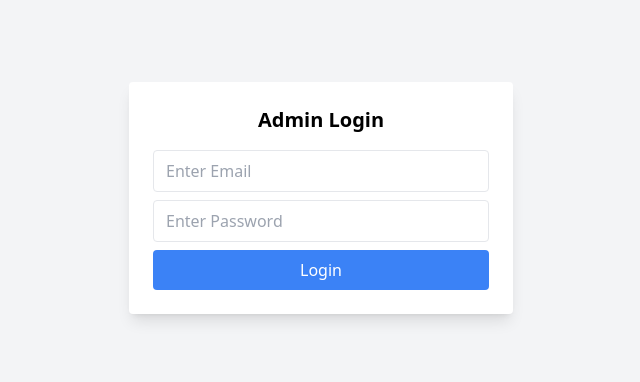
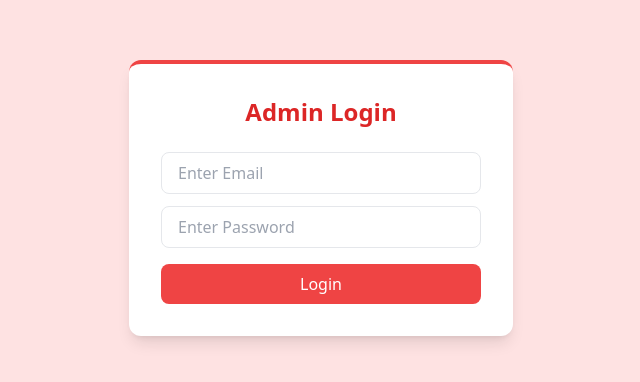
Before and after one commit to codesparshofficial/Admin, a plain HTML site: page login.html in a window 1280 px wide. Shown: the part 202-584 px from the top of the page, without its empty margins (319-959 px from the left). Drawn offline with nearby package versions, Linux system fonts and the light colour scheme.

Commit message:
Update login.html

```diff
--- a/login.html
+++ b/login.html
@@ -3,23 +3,35 @@
 <head>
     <meta charset="UTF-8">
     <meta name="viewport" content="width=device-width, initial-scale=1.0">
-    <title>Login | Admin Panel</title>
+    <title>Admin Login | Secure Panel</title>
     <script src="https://cdn.tailwindcss.com"></script>
 </head>
-<body class="flex justify-center items-center h-screen bg-gray-100">
+<body class="flex justify-center items-center h-screen bg-red-100">
 
-    <div class="bg-white p-6 rounded shadow-lg w-96">
-        <h2 class="text-xl font-semibold text-center mb-4">Admin Login</h2>
+    <!-- ✅ Login Card -->
+    <div class="bg-white p-8 rounded-xl shadow-lg w-96 relative border-t-4 border-red-500">
+        <h2 class="text-2xl font-bold text-center text-red-600">Admin Login</h2>
 
-        <input type="email" id="email" placeholder="Enter Email" class="w-full px-3 py-2 border rounded mb-2">
-        <input type="password" id="password" placeholder="Enter Password" class="w-full px-3 py-2 border rounded mb-2">
-
-        <button id="loginBtn" class="w-full bg-blue-500 text-white py-2 rounded">Login</button>
-
-        <p id="errorMessage" class="text-red-500 text-sm mt-2 hidden"></p>
+        <!-- Input Fields -->
+        <div class="mt-6">
+            <input type="email" id="email" placeholder="Enter Email" class="w-full px-4 py-2 border rounded-lg focus:outline-none focus:ring-2 focus:ring-red-500">
+        </div>
+        <div class="mt-3">
+            <input type="password" id="password" placeholder="Enter Password" class="w-full px-4 py-2 border rounded-lg focus:outline-none focus:ring-2 focus:ring-red-500">
         </div>
 
-    <script type="module">// ✅ Firebase SDK Import
+        <!-- ✅ Error Message -->
+        <p id="errorMessage" class="text-red-500 text-sm mt-3 hidden transition-opacity duration-500 opacity-0">Invalid Credentials!</p>
+
+        <!-- ✅ Login Button with Loader -->
+        <button id="loginBtn" class="w-full bg-red-500 text-white py-2 rounded-lg mt-4 flex justify-center items-center">
+            <span id="loginText">Login</span>
+            <div id="loader" class="hidden ml-2 border-2 border-t-2 border-white rounded-full w-5 h-5 animate-spin"></div>
+        </button>
+    </div>
+
+    <!-- ✅ Firebase SDK Import -->
+    <script type="module">
         import { initializeApp } from "https://www.gstatic.com/firebasejs/9.6.1/firebase-app.js";
         import { getAuth, signInWithEmailAndPassword } from "https://www.gstatic.com/firebasejs/9.6.1/firebase-auth.js";
 
@@ -41,13 +53,19 @@ const auth = getAuth();
         // ✅ Static Admin UIDs
         const adminUIDs = ["FOfcAgT7VBgMr3Zf785LSpwKWAz2", "UID_2"];
 
-// ✅ Login Function
+        // ✅ Login Function with Loader
         document.getElementById("loginBtn").addEventListener("click", async () => {
             const email = document.getElementById("email").value;
             const password = document.getElementById("password").value;
             const errorMessage = document.getElementById("errorMessage");
+            const loginText = document.getElementById("loginText");
+            const loader = document.getElementById("loader");
 
             try {
+                // ✅ Show Loader
+                loginText.textContent = "Logging in...";
+                loader.classList.remove("hidden");
+
                 const userCredential = await signInWithEmailAndPassword(auth, email, password);
                 const user = userCredential.user;
 
@@ -59,9 +77,17 @@ document.getElementById("loginBtn").addEventListener("click", async () => {
                 // ✅ Redirect to Admin Dashboard
                 window.location.href = "index.html";
             } catch (error) {
+                // ✅ Show Error Message
                 errorMessage.textContent = error.message;
                 errorMessage.classList.remove("hidden");
+                errorMessage.classList.add("opacity-100");
+
+                // ✅ Hide Loader
+                loginText.textContent = "Login";
+                loader.classList.add("hidden");
             }
-});</script>
+        });
+    </script>
+
 </body>
 </html>
```
Lines whose indentation alone changed are shown as unchanged.
